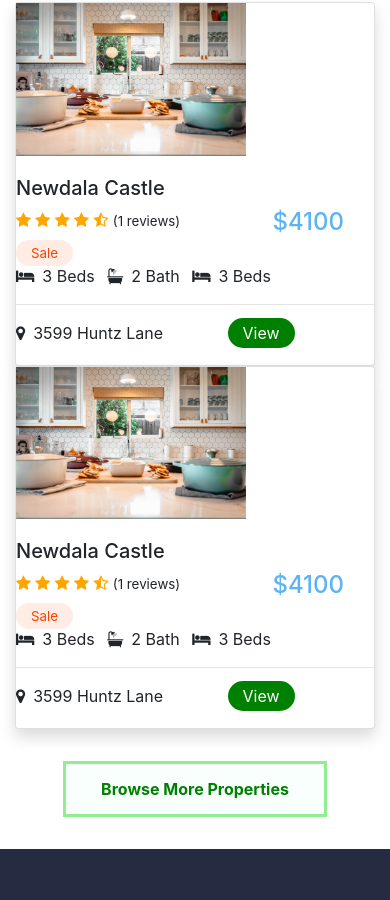
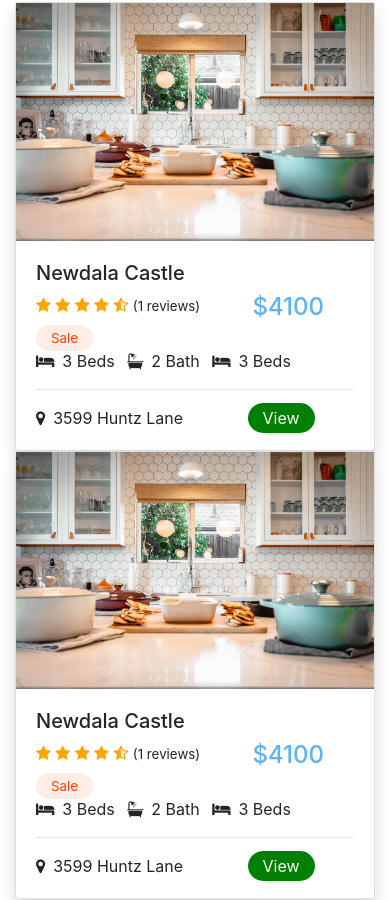
Before and after one commit to Afeez1234/project, a plain HTML site: page index.html in a window 390 px wide. Shown: the part 2938-3838 px from the top of the page. Drawn offline with Linux system fonts and the light colour scheme.

Commit message:
i corrected an image

```diff
--- a/css/style.css
+++ b/css/style.css
@@ -129,3 +129,8 @@ nav{
     background: #1B2132;
     color: #ADC7FB;
 }
+@media(max-width:576px){
+    img{
+        width: 100%;
+    }
+}
--- a/index.html
+++ b/index.html
@@ -65,7 +65,7 @@
                 <h2 class="text-center">Explore good places</h2>
                 <p class="text-center">Lorem ipsum dolor, sit amet consectetur adipisicing elit. Optio, distinctio harum a animi assumenda repellat adipisci<br> laudantium quae tenetur beatae dolores laborum debitis cupiditate commodi porro id, amet asperiores officiis</p>
                 <div class="row r1 py-5">
-                    <div class="col-md-4">
+                    <div class="col-md-4 mb-sm-5">
                         <div class="card shadow">
                             <img src="img/p-10.jpg" width="100%" alt="">
                             <div class="card-body ">
@@ -137,7 +137,7 @@
                                     <img src="img/p-24.jpg" height="100%" width="230px" alt="">
                                 </div>
                                 <div class="col-md-7">
-                                    <div class="card-body px-0">
+                                    <div class="card-body px">
                                         <h5>Newdala Castle</h5>
                                         <div class="pb-2">
                                             <i style="color: orange;" class="fa fa-star"></i>
@@ -171,7 +171,7 @@
                                     <img src="img/p-24.jpg" height="100%" width="230px" alt="">
                                 </div>
                                 <div class="col-md-7">
-                                    <div class="card-body px-0">
+                                    <div class="card-body px">
                                         <h5>Newdala Castle</h5>
                                         <div class="pb-2">
                                             <i style="color: orange;" class="fa fa-star"></i>
```
